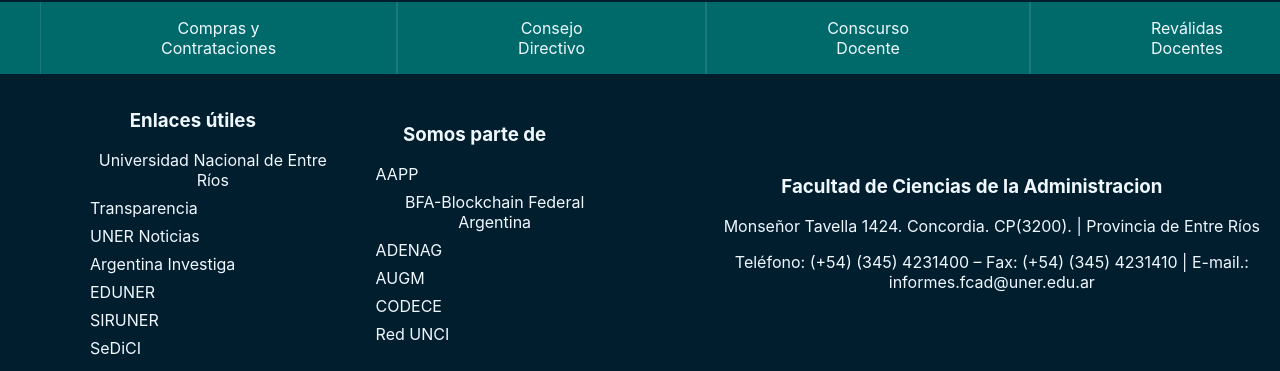
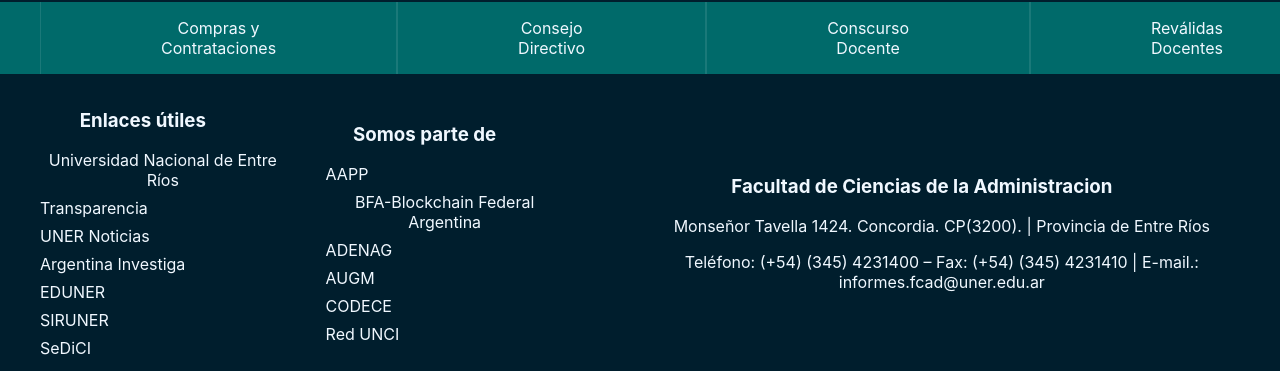
Before and after one commit to camiloculpian/TP-Final_PROG3, a React (Create React App) app in the folder tp-final/: page / in a window 1280 px wide. Shown: the part 597-968 px from the top of the page. Built offline with nearby package versions, Linux system fonts and the light colour scheme; no server answers.

Commit message:
modified:   tp-final/src/layouts/Footer.css

```diff
--- a/tp-final/src/layouts/Footer.css
+++ b/tp-final/src/layouts/Footer.css
@@ -14,8 +14,8 @@
     display        : flex;
     align-items    : center;
     justify-content: space-between;
-    margin-left    : 50px;
-    margin-right   : 50px;
+    /* margin-left    : 50px;
+    margin-right   : 50px; */
     width          : 100%;
     color          : aliceblue;
 }
```
